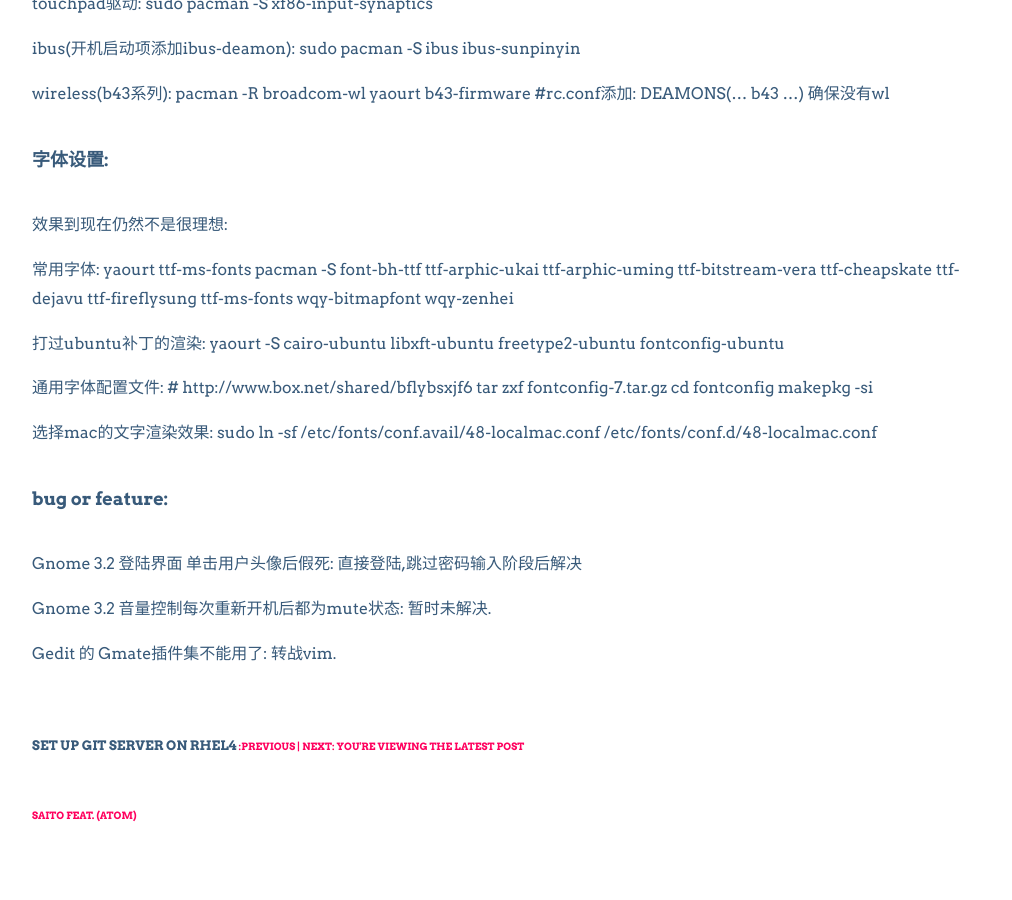
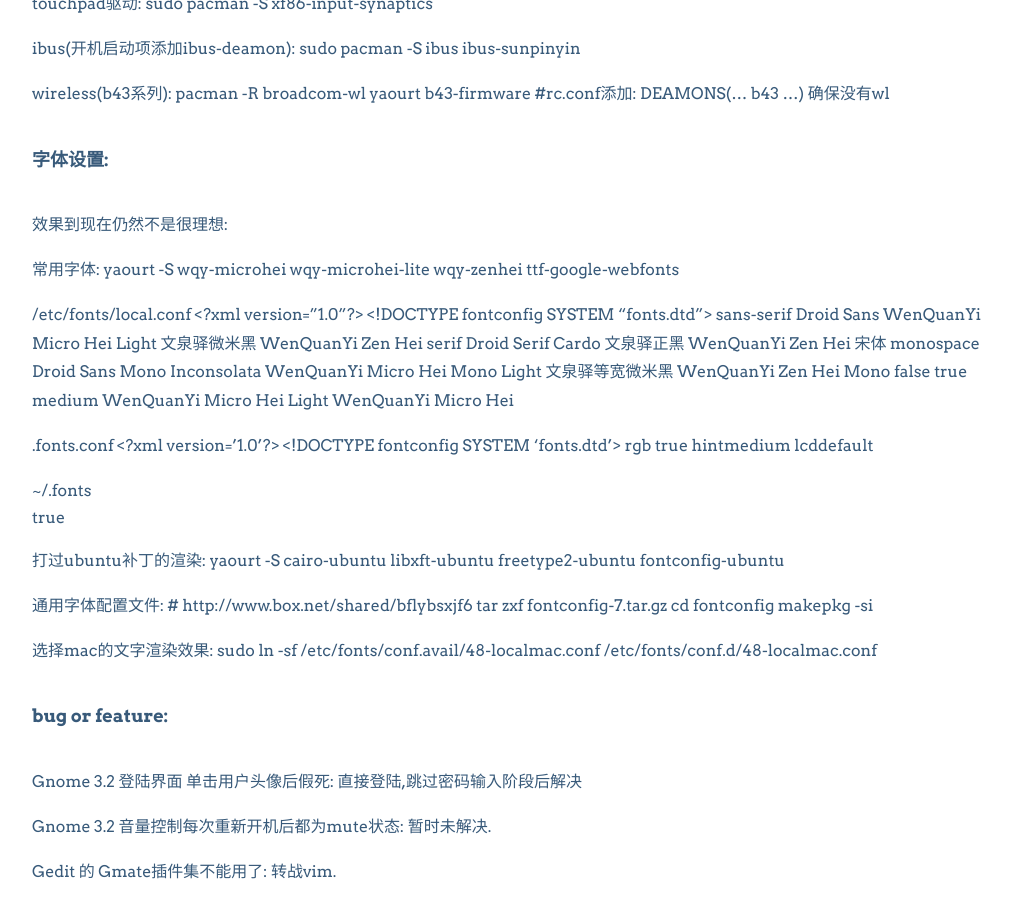
Before and after one commit to SaitoWu/saitowu.github.com, a Jekyll site: the page built from _posts/2011-10-10-How-to-Be-a-Successful-Archer.md, in a window 1280 px wide and 900 px high, scrolled down 1237 px. Shown: the whole window, without its empty margins (128-1140 px from the left). Built offline with Jekyll 4.4.1, drawn with Linux system fonts in a browser that asks for light colours; Markdown is read by kramdown in place of the engine named in the settings; comment, search, counter and statistics services are not loaded.

Commit message:
refactor font config

```diff
--- a/_posts/2011-10-10-How-to-Be-a-Successful-Archer.md
+++ b/_posts/2011-10-10-How-to-Be-a-Successful-Archer.md
@@ -75,8 +75,94 @@
 效果到现在仍然不是很理想:
 
 常用字体:
-    yaourt ttf-ms-fonts
-    pacman -S font-bh-ttf ttf-arphic-ukai ttf-arphic-uming ttf-bitstream-vera ttf-cheapskate ttf-dejavu ttf-fireflysung ttf-ms-fonts wqy-bitmapfont wqy-zenhei
+    yaourt -S wqy-microhei wqy-microhei-lite wqy-zenhei ttf-google-webfonts
+
+/etc/fonts/local.conf
+    <?xml version="1.0"?>
+    <!DOCTYPE fontconfig SYSTEM "fonts.dtd">
+    <fontconfig>
+    <!-- created by WenQuanYi FcDesigner v0.5 -->
+    <match>
+       <test name="family"><string>sans-serif</string></test>
+       <edit name="family" mode="prepend" binding="strong">
+          <string>Droid Sans</string>
+          <string>WenQuanYi Micro Hei Light</string>
+          <string>文泉驿微米黑</string>
+          <string>WenQuanYi Zen Hei</string>
+       </edit>
+    </match>
+    <match>
+       <test name="family"><string>serif</string></test>
+       <edit name="family" mode="prepend" binding="strong">
+          <string>Droid Serif</string>
+          <string>Cardo</string>
+          <string>文泉驿正黑</string>
+          <string>WenQuanYi Zen Hei</string>
+          <string>宋体</string>
+       </edit>
+    </match>
+    <match>
+       <test name="family"><string>monospace</string></test>
+       <edit name="family" mode="prepend" binding="strong">
+          <string>Droid Sans Mono</string>
+          <string>Inconsolata</string>
+          <string>WenQuanYi Micro Hei Mono Light</string>
+          <string>文泉驿等宽微米黑</string>
+          <string>WenQuanYi Zen Hei Mono</string>
+       </edit>
+    </match>
+    <match target="font">
+      <edit name="embeddedbitmap">
+        <bool>false</bool>
+      </edit>
+      <edit name="autohint">
+        <bool>true</bool>
+      </edit>
+    </match>
+    <match target="pattern">
+       <test name="weight" compare="more">
+          <const>medium</const>
+       </test>
+       <test name="family" compare="eq">
+          <string>WenQuanYi Micro Hei Light</string>
+       </test>
+       <edit name="family" mode="assign">
+          <string>WenQuanYi Micro Hei</string>
+       </edit>
+    </match>
+    </fontconfig>
+
+.fonts.conf
+    <?xml version='1.0'?>
+    <!DOCTYPE fontconfig SYSTEM 'fonts.dtd'>
+    <fontconfig>
+    <match target="font">
+      <edit mode="assign" name="rgba">
+       <const>rgb</const>
+      </edit>
+    </match>
+    <match target="font">
+      <edit mode="assign" name="hinting">
+       <bool>true</bool>
+      </edit>
+    </match>
+    <match target="font">
+      <edit mode="assign" name="hintstyle">
+       <const>hintmedium</const>
+      </edit>
+    </match>
+    <match target="font">
+      <edit mode="assign" name="lcdfilter">
+       <const>lcddefault</const>
+      </edit>
+    </match>
+    <dir>~/.fonts</dir>
+    <match target="font">
+      <edit mode="assign" name="antialias">
+       <bool>true</bool>
+      </edit>
+    </match>
+    </fontconfig>
 
 打过ubuntu补丁的渲染:
     yaourt -S cairo-ubuntu libxft-ubuntu freetype2-ubuntu fontconfig-ubuntu
```
